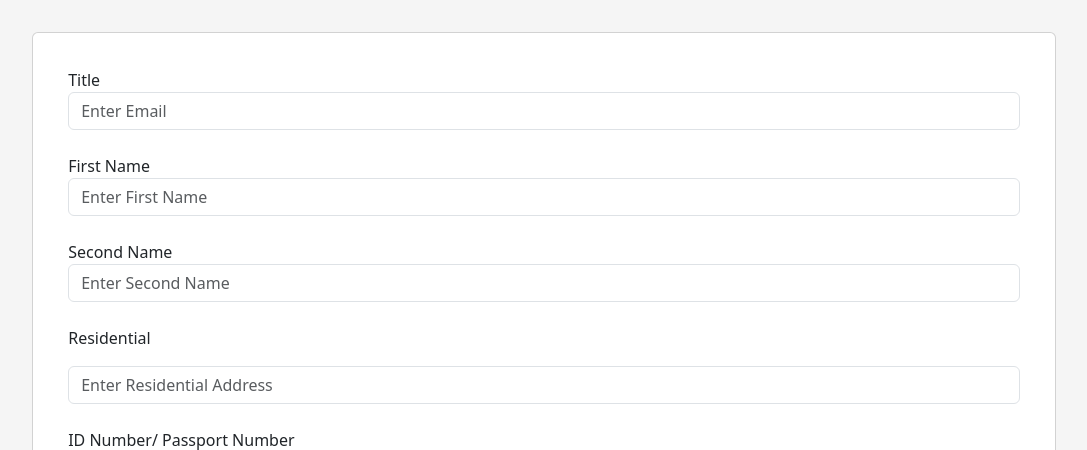
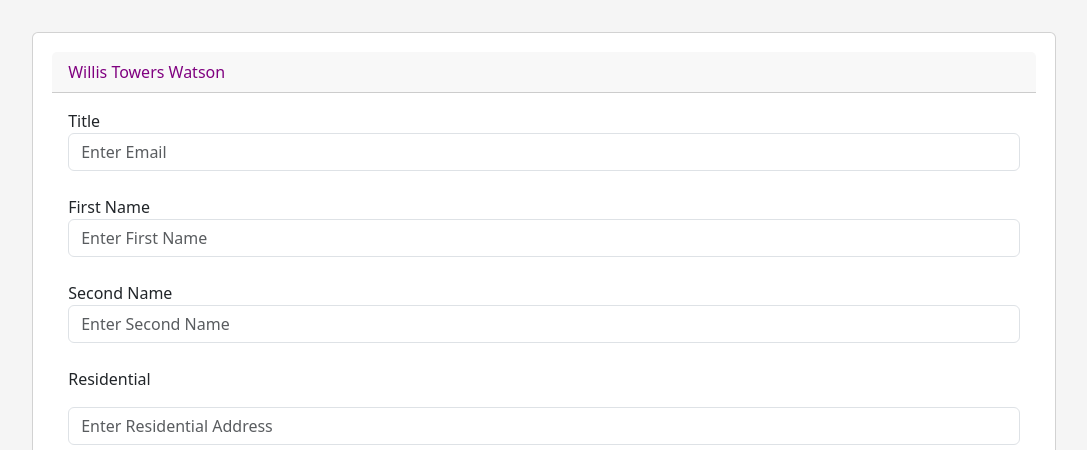
Before and after one commit to chete-py/cdd_form, a Flask app: page / in a window 1280 px wide. Shown: the top 450 px of the page, without its empty margins (96-1183 px from the left). Run offline with Flask 3, Linux system fonts and the light colour scheme; some libraries are stand-ins or nearby versions.

Commit message:
Update form.html

```diff
--- a/templates/form.html
+++ b/templates/form.html
@@ -15,6 +15,9 @@
     <form method="POST">
 
         <div class="card" style="margin: 2.5% 10%; padding: 1.5%;">
+            <div class="card-header" style='color:purple'>
+                Willis Towers Watson
+            </div>
             <div class="card-body">
                 <label>Title</label>
                 <input class="form-control" type="text" name="title" placeholder="Enter Email" required>
```
